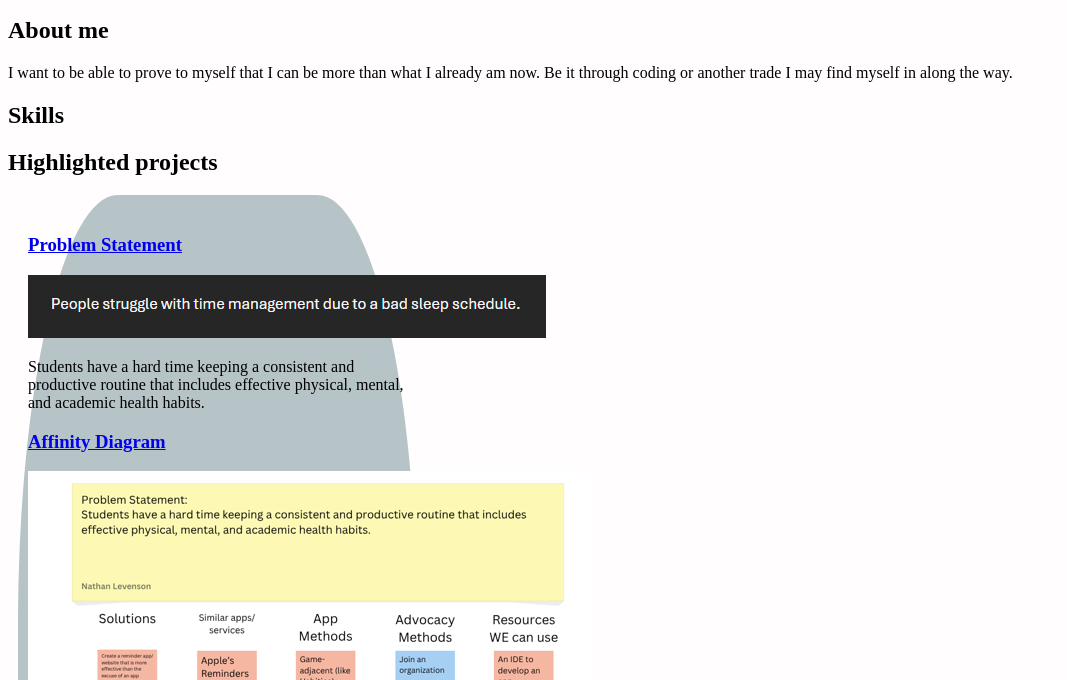
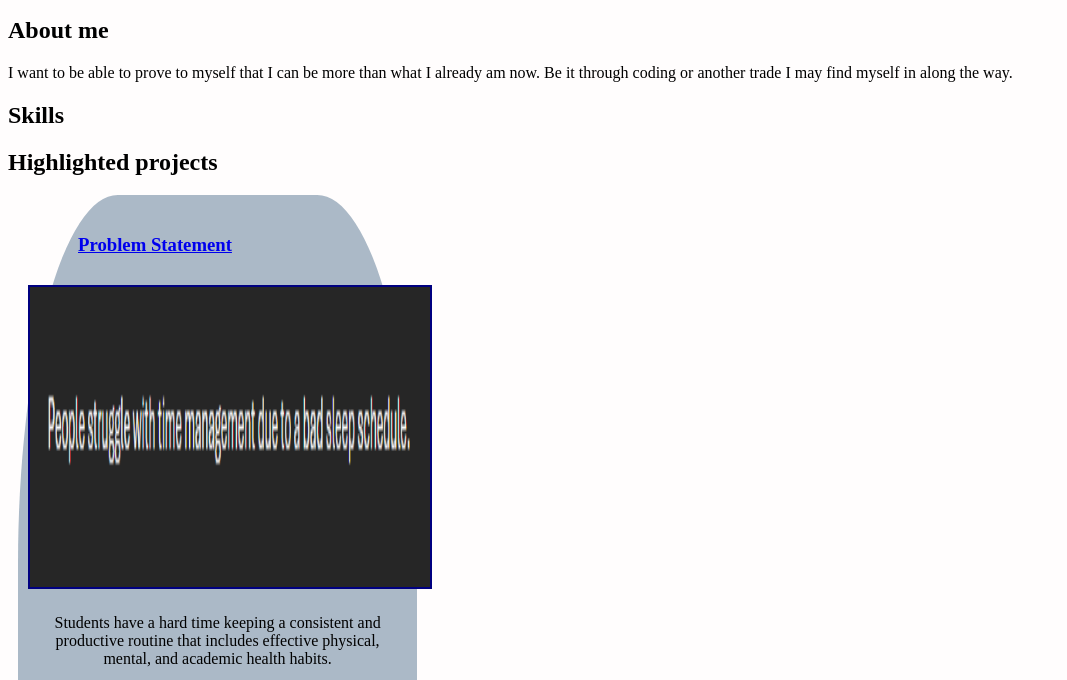
Before and after one commit to USCCHRIS/USCCHRIS.github.io, a plain HTML site: page index.html in a window 1280 px wide. Shown: the part 101-781 px from the top of the page, without its empty margins (0-1067 px from the left). Drawn offline with Linux system fonts and the light colour scheme.

Commit message:
make it look good

```diff
--- a/styles.css
+++ b/styles.css
@@ -7,9 +7,31 @@ h1 {
     text-align: center;
 }
 .project {
-width: 30%;
-margin: 10px;
-padding: 20px 10px;
-background: rgb(182, 195, 199);
-border-radius: 25%;
+    display:flex;
+    flex-wrap:wrap;
 }
+.project {
+    width: 30%;
+    margin: 10px;
+    padding: 20px 10px;
+    background: rgb(171, 185, 199);
+    border-radius: 25%;
+}
+.project h3 {
+    margin-left: 50px;
+}
+.project img {
+    /* adjust your image sizes as needed */
+    width: 400px;
+    height: 300px;
+    margin: 10px auto;
+    border: 2px solid navy;
+    display: block;
+    /* center the images inside the blobs */
+    text-align: center;
+}
+.project p {
+    /* center the p text in the blob */
+    text-align: center;
+    margin: 15px;
+}
```
